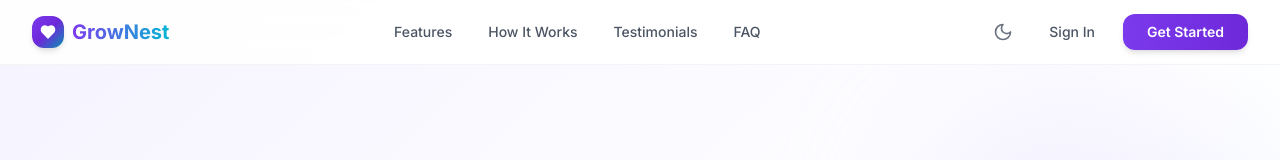
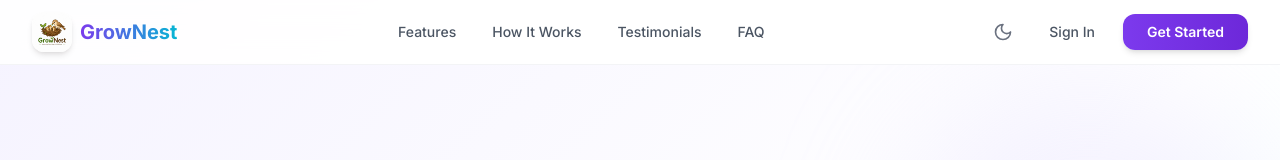
Before and after one commit to AJ987-geek/GrowNest-web, a React (Vite) app in the folder GrowNest-Frontend/: page / in a window 1280 px wide. Shown: the top 160 px of the page. Built offline with nearby package versions, Linux system fonts and the light colour scheme.

Commit message:
Add new GrowNest logo and favicon

```diff
--- a/GrowNest-Frontend/index.html
+++ b/GrowNest-Frontend/index.html
@@ -3,7 +3,7 @@
 
 <head>
   <meta charset="UTF-8" />
-  <link rel="icon" type="image/svg+xml" href="/favicon.svg" />
+  <link rel="icon" type="image/png" href="/favicon.png" />
   <meta name="viewport" content="width=device-width, initial-scale=1.0" />
   <meta name="description"
     content="GrowNest- Your Child's Health Companion Powered by AI. Track health, nutrition, vaccinations and get AI parenting support." />
--- a/GrowNest-Frontend/src/components/Navbar.jsx
+++ b/GrowNest-Frontend/src/components/Navbar.jsx
@@ -21,9 +21,7 @@ export default function Navbar() {
         <div className="flex items-center justify-between h-16">
           {/* Logo */}
           <Link to="/" className="flex items-center gap-2 group">
-            <div className="w-8 h-8 rounded-xl gradient-bg flex items-center justify-center shadow-md group-hover:scale-105 transition-transform">
-              <Heart className="w-4 h-4 text-white" fill="white" />
-            </div>
+            <img src="/logo.jpeg" alt="GrowNest Logo" className="w-10 h-10 rounded-xl object-cover shadow-md group-hover:scale-105 transition-transform" />
             <span className="text-xl font-bold gradient-text">GrowNest</span>
           </Link>
 
--- a/GrowNest-Frontend/src/components/Sidebar.jsx
+++ b/GrowNest-Frontend/src/components/Sidebar.jsx
@@ -40,9 +40,7 @@ export default function Sidebar({ open, onClose }) {
       {/* Logo */}
       <div className="flex items-center justify-between px-6 h-16 border-b border-gray-100 dark:border-gray-800 flex-shrink-0">
         <Link to="/" className="flex items-center gap-2">
-          <div className="w-8 h-8 rounded-xl gradient-bg flex items-center justify-center shadow">
-            <Heart className="w-4 h-4 text-white" fill="white" />
-          </div>
+          <img src="/logo.jpeg" alt="GrowNest Logo" className="w-10 h-10 rounded-xl object-cover shadow-sm" />
           <span className="text-lg font-bold gradient-text">GrowNest</span>
         </Link>
         <button onClick={onClose} className="lg:hidden p-1 rounded-lg hover:bg-gray-100 dark:hover:bg-gray-800 transition">
```
Also changed, not shown: GrowNest-Frontend/public/logo.jpeg (added), 1 other file (tests, documents, lock files or other folders).
